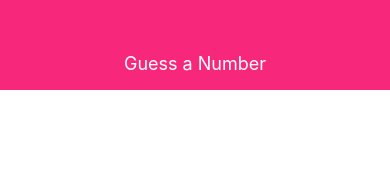
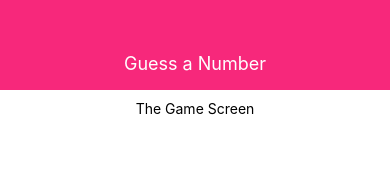
Before and after one commit to JoseManuelMunozManzano/rn-guess-number, a React Native app: screen / in a window 390 px wide. Shown: the top 190 px of the page. Built offline with nearby package versions, Linux system fonts and the light colour scheme.

Commit message:
Adding a Screen Component

```diff
--- a/App.js
+++ b/App.js
@@ -1,11 +1,14 @@
 import React from 'react';
 import { StyleSheet, View } from 'react-native';
+
 import { Header } from './components/Header';
+import { StartGameScreen } from './screens/StartGameScreen';
 
 export default function App() {
   return (
     <View style={styles.screen}>
       <Header title="Guess a Number" />
+      <StartGameScreen />
     </View>
   );
 }
--- /dev/null
+++ b/screens/StartGameScreen.js
@@ -0,0 +1,18 @@
+import React from 'react';
+import { View, Text, StyleSheet } from 'react-native';
+
+export const StartGameScreen = () => {
+  return (
+    <View style={styles.screen}>
+      <Text>The Game Screen</Text>
+    </View>
+  );
+};
+
+const styles = StyleSheet.create({
+  screen: {
+    flex: 1,
+    padding: 10,
+    alignItems: 'center',
+  },
+});
```
